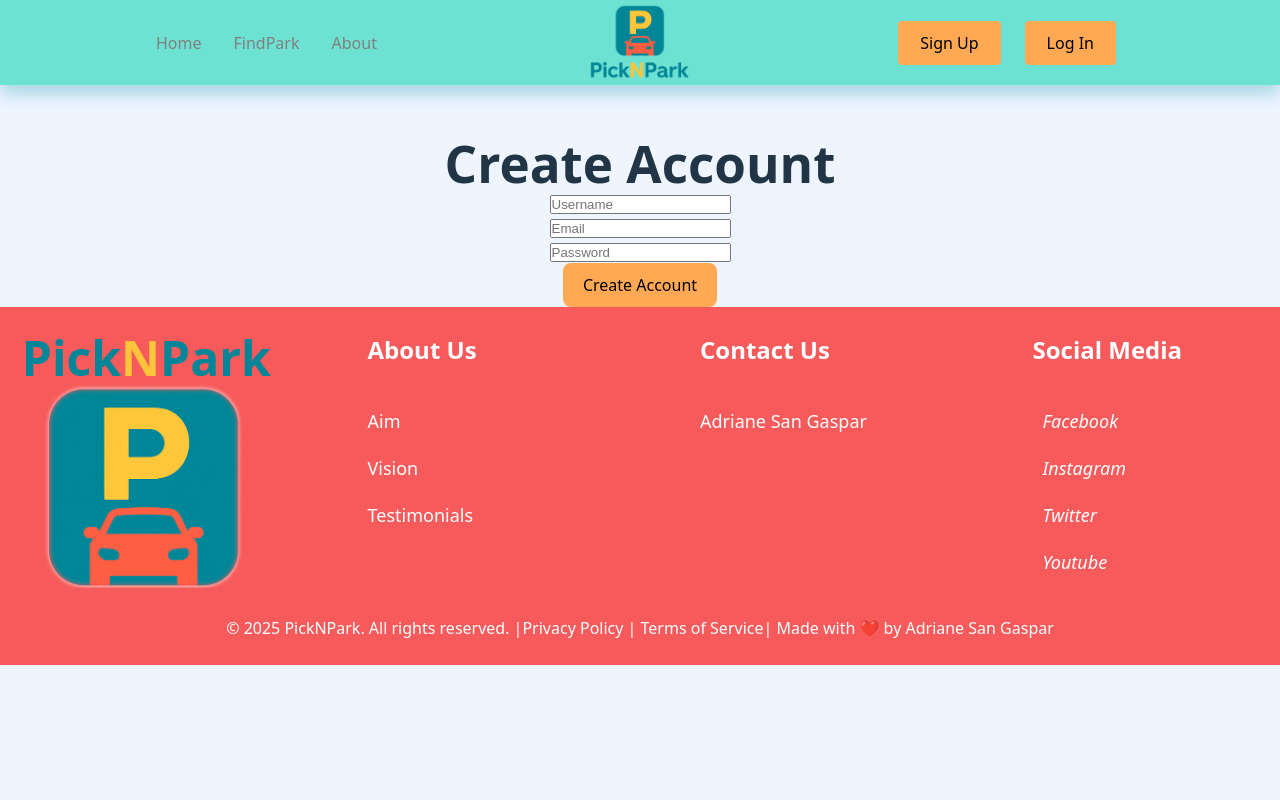
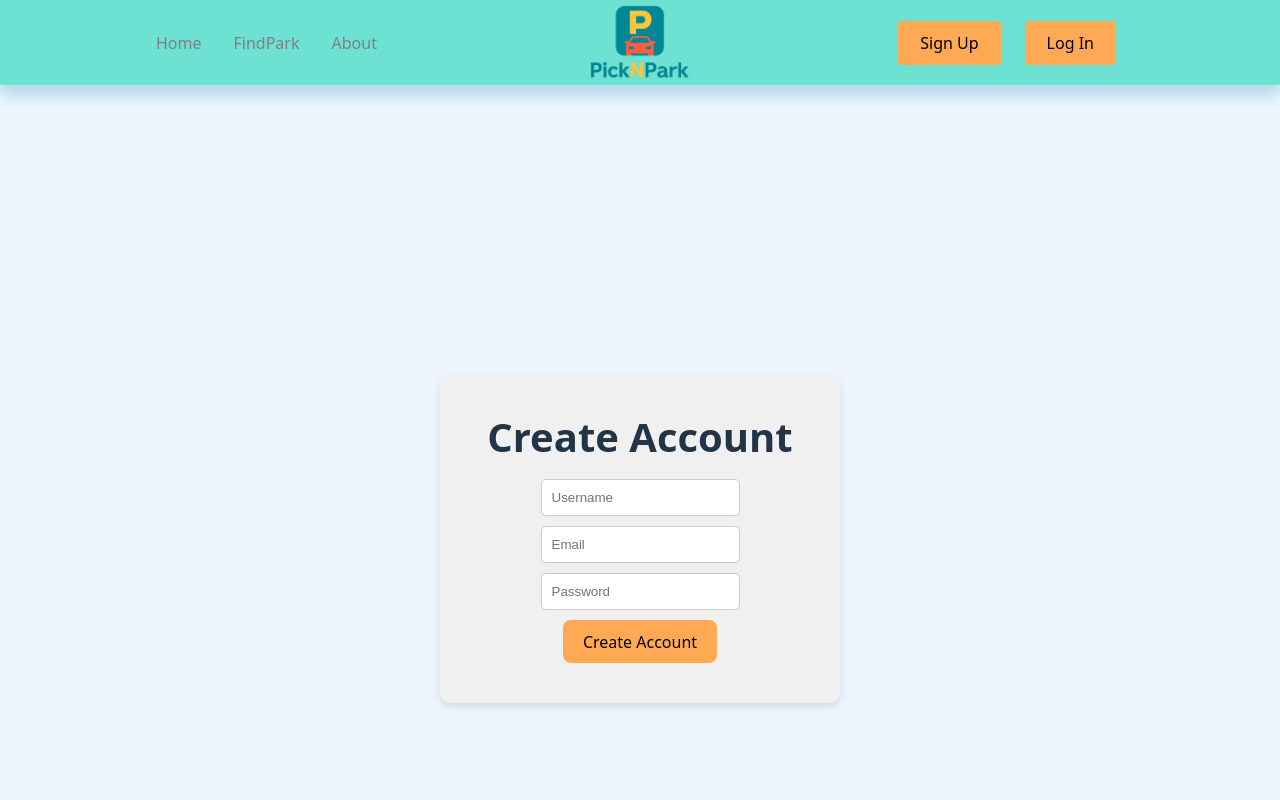
Before and after one commit to porterclev/parking-app, a React (Vite) app in the folder PickNPark/frontend/: page /signup in a window 1280 px wide. Shown: the top 800 px of the page. Built offline with nearby package versions, Linux system fonts and the light colour scheme.

Commit message:
create&login ui update
small update

```diff
--- a/PickNPark/frontend/src/Pages/CreateAccount.jsx
+++ b/PickNPark/frontend/src/Pages/CreateAccount.jsx
@@ -45,8 +45,26 @@ const CreateAccount = () => {
 };
 
     return (
-        <div style={{ textAlign: 'center', marginTop: '50px' }}>
-            <h1>Create Account</h1>
+        <div style={{
+            textAlign: 'center',
+            marginTop: '50px',
+            paddingTop: '15rem',
+            paddingBottom: '25rem',
+            borderRadius: '10px', }}>
+            <div style={{
+                backgroundColor: '#f0f0f0',
+                padding: '40px',
+                borderRadius: '10px',
+                boxShadow: '0 4px 8px rgba(0, 0, 0, 0.1)',
+                maxWidth: '400px',
+                margin: '0 auto',
+                display: 'flex',
+                flexDirection: 'column',
+                alignItems: 'center',
+                }}>
+                <h1 style={{
+                fontSize:"2.5rem",
+                paddingBottom:"20px"}}>Create Account</h1>
                 <form onSubmit={handleSubmit}>
                     <div>
                         <input
@@ -55,6 +73,12 @@ const CreateAccount = () => {
                             value={userName}
                             onChange={(e) => setUserName(e.target.value)}
                             required
+                            style={{
+                                padding: '10px',
+                                marginBottom: '10px',
+                                borderRadius: '5px',
+                                border: '1px solid #ccc',
+                            }}
                         />
                     </div>
                     <div>
@@ -64,6 +88,12 @@ const CreateAccount = () => {
                             value={email}
                             onChange={(e) => setEmail(e.target.value)}
                             required
+                            style={{
+                                padding: '10px',
+                                marginBottom: '10px',
+                                borderRadius: '5px',
+                                border: '1px solid #ccc',
+                            }}
                         />
                     </div>
                     <div>
@@ -73,11 +103,18 @@ const CreateAccount = () => {
                             value={password}
                             onChange={(e) => setPassword(e.target.value)}
                             required
+                            style={{
+                                padding: '10px',
+                                marginBottom: '10px',
+                                borderRadius: '5px',
+                                border: '1px solid #ccc',
+                            }}
                         />
                     </div>
                     <button type="submit">Create Account</button>
                 </form>
             </div>
+        </div>
     );
 };
 
--- a/PickNPark/frontend/src/Pages/Login.jsx
+++ b/PickNPark/frontend/src/Pages/Login.jsx
@@ -38,8 +38,26 @@ const Login = () => {
     };
 
     return (
-        <div style={{ textAlign: 'center', marginTop: '50px' }}>
-            <h1>Login</h1>
+        <div style={{
+            textAlign: 'center',
+            marginTop: '50px',
+            paddingTop: '15rem',
+            paddingBottom: '25rem',
+            borderRadius: '10px', }}>
+            <div style={{
+                backgroundColor: '#f0f0f0',
+                padding: '40px',
+                borderRadius: '10px',
+                boxShadow: '0 4px 8px rgba(0, 0, 0, 0.1)',
+                maxWidth: '400px',
+                margin: '0 auto',
+                display: 'flex',
+                flexDirection: 'column',
+                alignItems: 'center',
+            }}>
+            <h1 style={{
+                fontSize:"5rem",
+                paddingBottom:"20px"}}>Login</h1>
             <form onSubmit={handleSubmit}>
                 <div>
                     <input
@@ -48,6 +66,12 @@ const Login = () => {
                         value={identifier}
                         onChange={(e) => setIdentifier(e.target.value)}
                         required
+                        style={{
+                            padding: '10px',
+                            marginBottom: '10px',
+                            borderRadius: '5px',
+                            border: '1px solid #ccc',
+                        }}
                     />
                 </div>
                 <div>
@@ -57,6 +81,12 @@ const Login = () => {
                         value={password}
                         onChange={(e) => setPassword(e.target.value)}
                         required
+                        style={{
+                            padding: '10px',
+                            marginBottom: '10px',
+                            borderRadius: '5px',
+                            border: '1px solid #ccc',
+                        }}
                     />
                 </div>
                 <button type="submit">Login</button>
@@ -64,6 +94,8 @@ const Login = () => {
             <p>
                 Don't have an account? <Link to="/create-account">Create one</Link>
             </p>
+            </div>
+
         </div>
     );
 };
```
Lines whose indentation alone changed are shown as unchanged.
